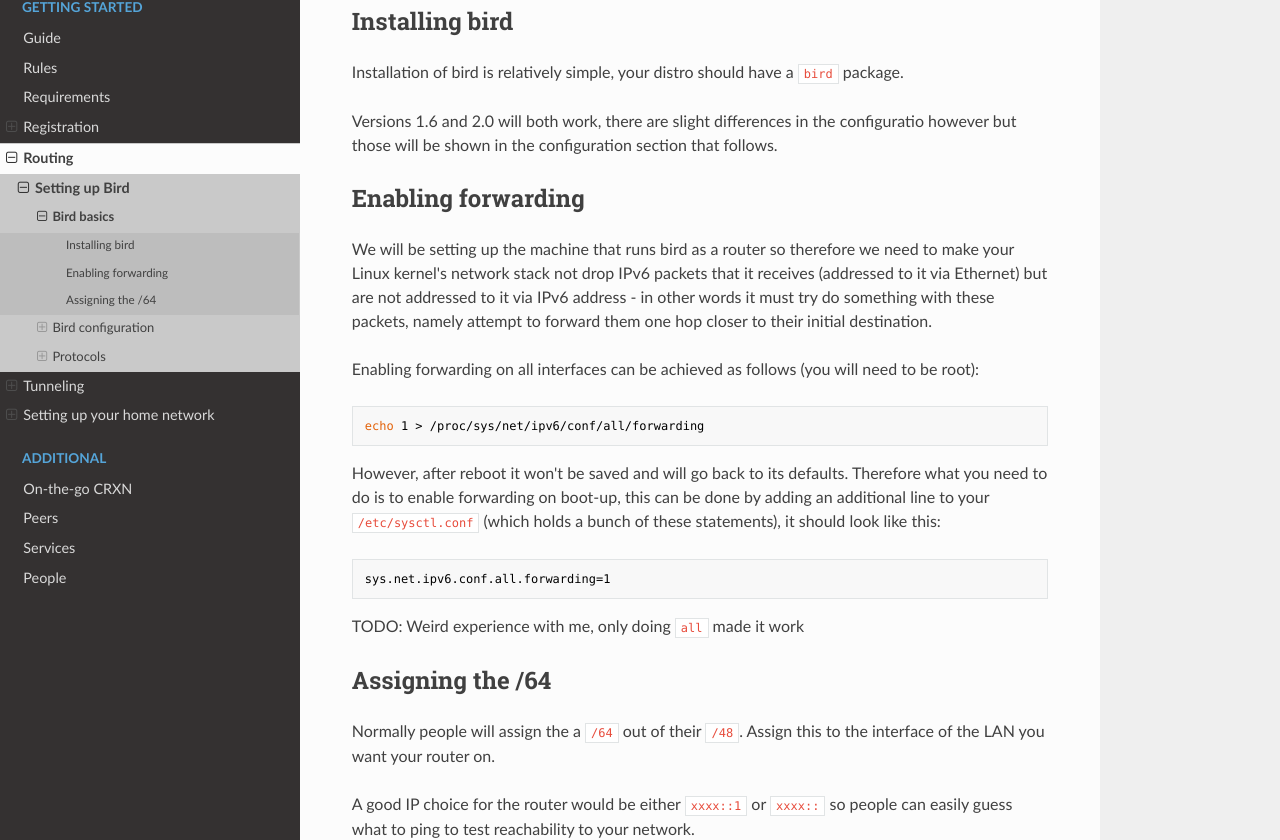
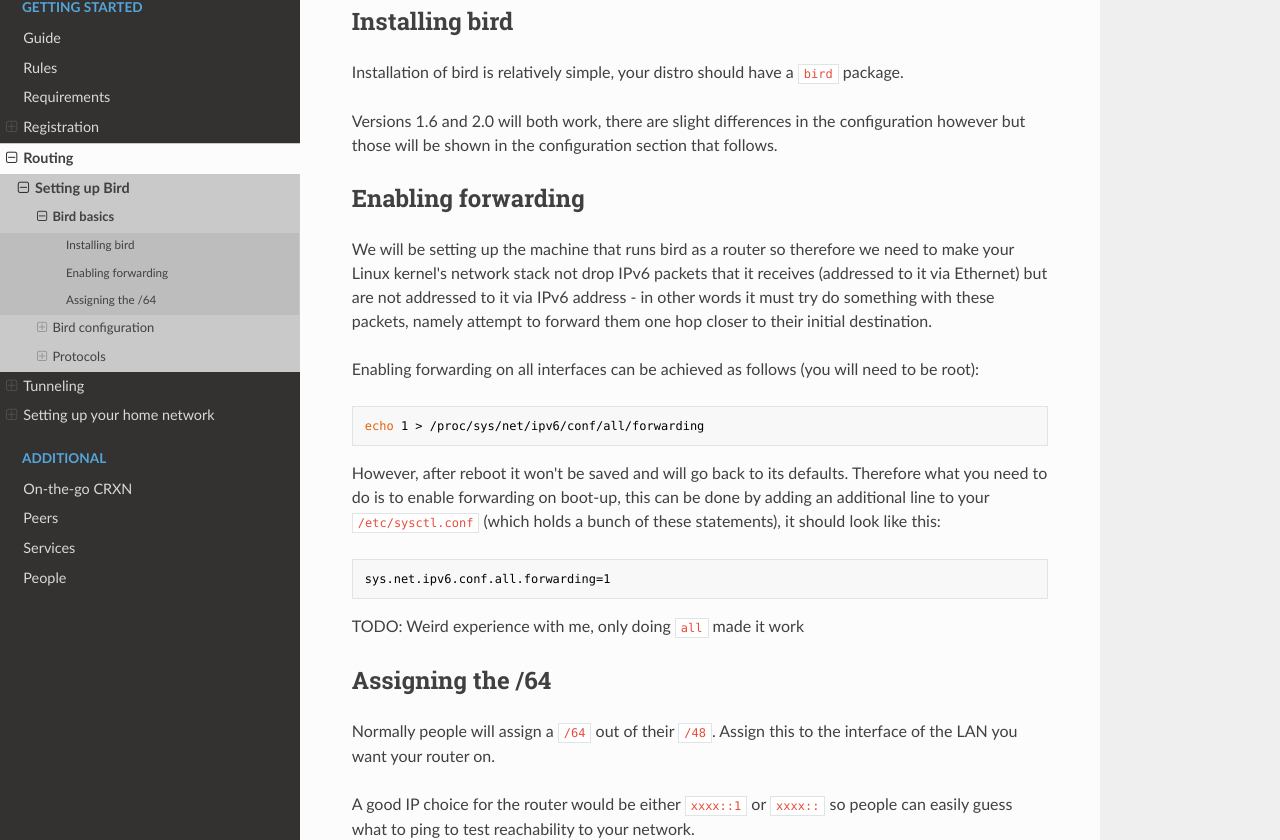
Before and after one commit to Community-Run-eXperimental-Network/docs, an MkDocs documentation site: the page built from docs/routing/bird/bird_basics.md, in a window 1280 px wide and 1150 px high. Shown: the part 155-995 px from the top of the window. Built offline with MkDocs 1.6.1, drawn with Linux system fonts in a browser that asks for light colours; nearby versions of some CDN libraries.

Commit message:
Fix typo

```diff
--- a/docs/routing/bird/bird_basics.md
+++ b/docs/routing/bird/bird_basics.md
@@ -5,7 +5,7 @@ Basics
 
 Installation of bird is relatively simple, your distro should have a `bird` package.
 
-Versions 1.6 and 2.0 will both work, there are slight differences in the configuratio
+Versions 1.6 and 2.0 will both work, there are slight differences in the configuration
 however but those will be shown in the configuration section that follows.
 
 ## Enabling forwarding
@@ -36,7 +36,6 @@ TODO: Weird experience with me, only doing `all` made it work
 
 ## Assigning the /64
 
-Normally people will assign the a `/64` out of their `/48`. Assign this to the interface of the LAN you want your router on.
+Normally people will assign a `/64` out of their `/48`. Assign this to the interface of the LAN you want your router on.
 
-A good IP choice for the router would be either `xxxx::1` or `xxxx::` so people can easily guess what to ping to test reachability
-to your network.
+A good IP choice for the router would be either `xxxx::1` or `xxxx::` so people can easily guess what to ping to test reachability to your network.
```
